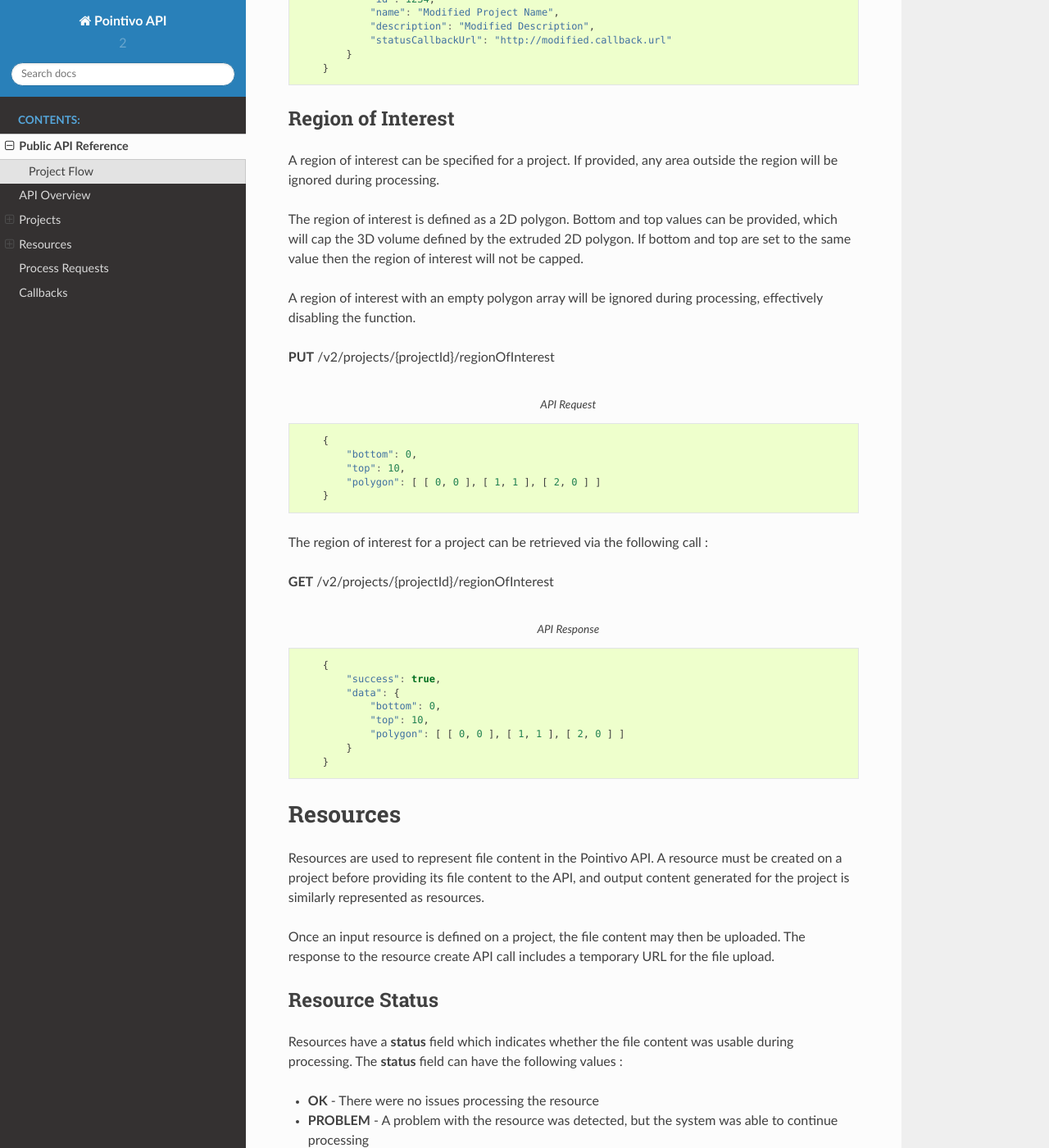
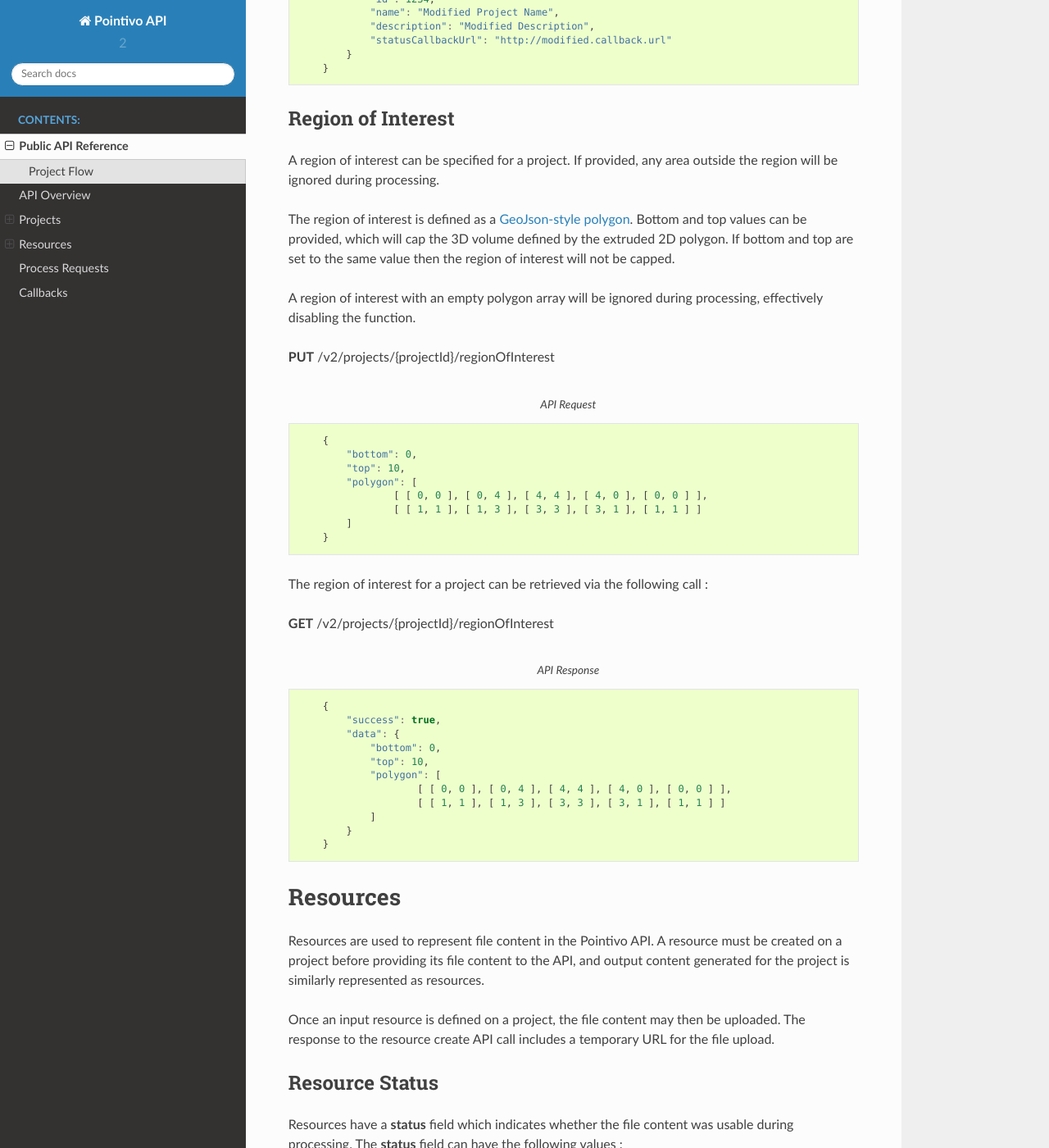
Before and after one commit to Pointivo/APIDocs, a Sphinx documentation site: the page built from docs/reference.rst, in a window 1280 px wide and 1400 px high, scrolled down 3436 px. Shown: the whole window at 82% size. Built offline with Sphinx 7.4.7 and the Read the Docs theme 2.0.0, drawn with Linux system fonts in a browser that asks for light colours.

Commit message:
change ROI polygon to conform to geojson spec

```diff
--- a/docs/reference.rst
+++ b/docs/reference.rst
@@ -175,7 +175,7 @@ Region of Interest
 
 A region of interest can be specified for a project.   If provided, any area outside the region will be ignored during processing.
 
-The region of interest is defined as a 2D polygon.   Bottom and top values can be provided, which will cap the 3D volume defined by the extruded 2D polygon.   If bottom and top are set to the same value then the region of interest will not be capped.
+The region of interest is defined as a `GeoJson-style polygon <https://tools.ietf.org/html/rfc7946#section-3.1.6>`_.   Bottom and top values can be provided, which will cap the 3D volume defined by the extruded 2D polygon.   If bottom and top are set to the same value then the region of interest will not be capped.
 
 A region of interest with an empty polygon array will be ignored during processing, effectively disabling the function.
 
@@ -187,7 +187,10 @@ A region of interest with an empty polygon array will be ignored during processi
         {
             "bottom": 0,
             "top": 10,
-            "polygon": [ [ 0, 0 ], [ 1, 1 ], [ 2, 0 ] ]
+            "polygon": [
+                    [ [ 0, 0 ], [ 0, 4 ], [ 4, 4 ], [ 4, 0 ], [ 0, 0 ] ],
+                    [ [ 1, 1 ], [ 1, 3 ], [ 3, 3 ], [ 3, 1 ], [ 1, 1 ] ]
+            ]
         }
 
 
@@ -204,7 +207,10 @@ The region of interest for a project can be retrieved via the following call :
             "data": {
                 "bottom": 0,
                 "top": 10,
-                "polygon": [ [ 0, 0 ], [ 1, 1 ], [ 2, 0 ] ]
+                "polygon": [
+                        [ [ 0, 0 ], [ 0, 4 ], [ 4, 4 ], [ 4, 0 ], [ 0, 0 ] ],
+                        [ [ 1, 1 ], [ 1, 3 ], [ 3, 3 ], [ 3, 1 ], [ 1, 1 ] ]
+                ]
             }
         }
 
```
